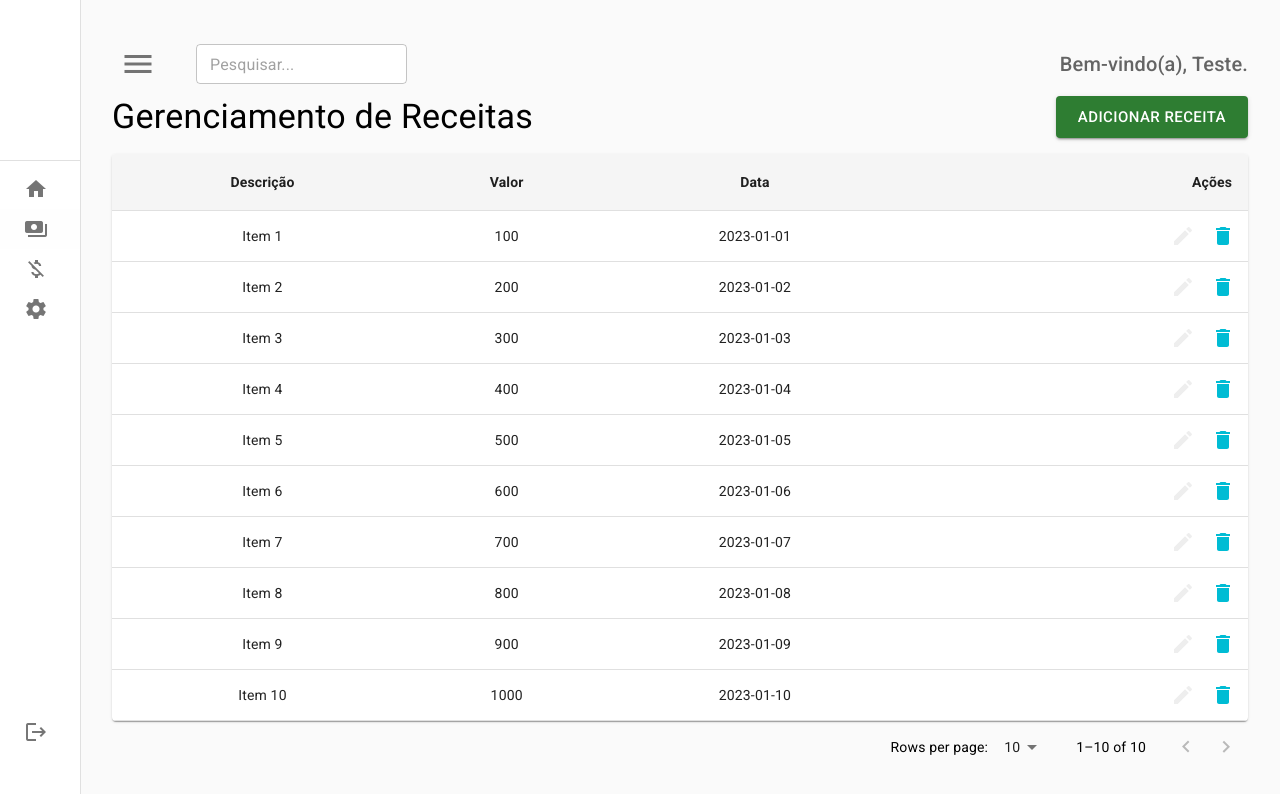
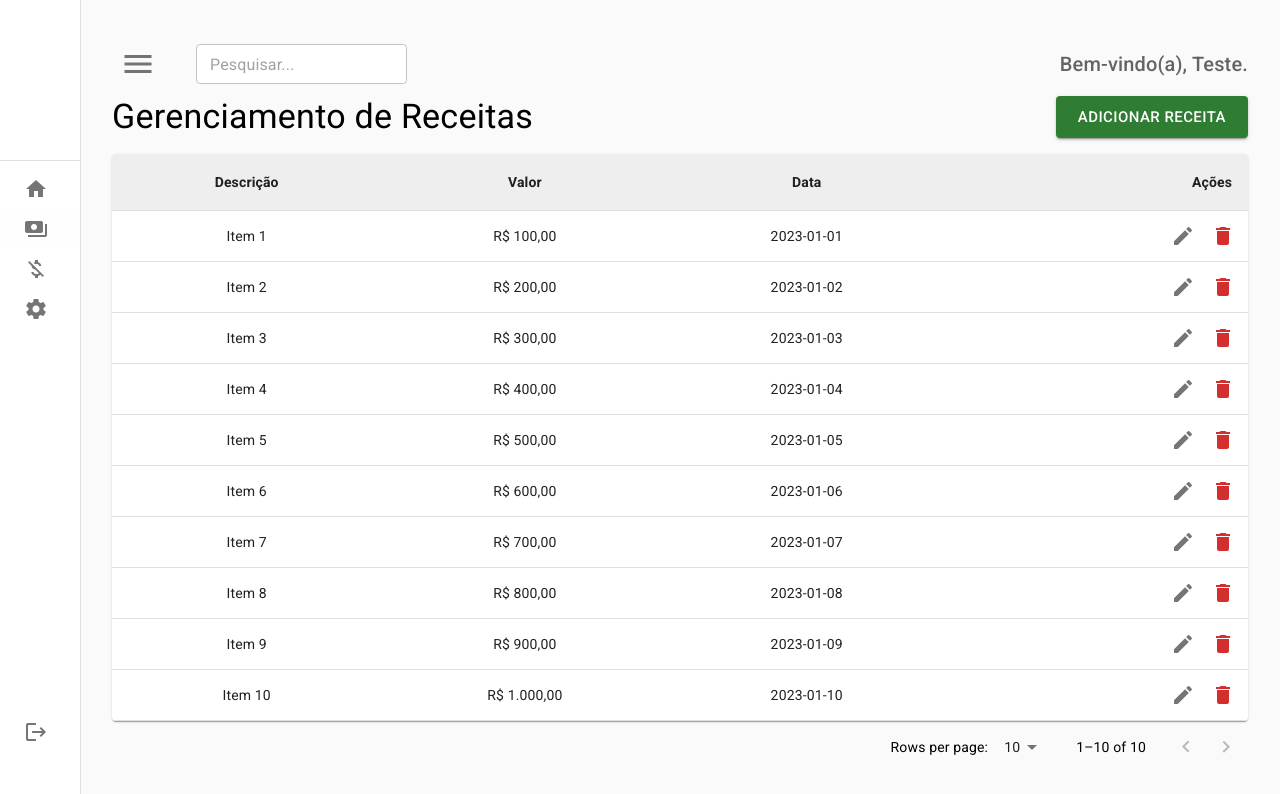
Before and after one commit to AndersonExner/Financial-App-Front, a React (Create React App) app: page /payments in a window 1280 px wide. Shown: the top 794 px of the page. Built offline with nearby package versions, Linux system fonts and the light colour scheme.

Commit message:
adjust table style

```diff
--- a/src/shared/components/Table/Table.tsx
+++ b/src/shared/components/Table/Table.tsx
@@ -14,11 +14,11 @@ import EditIcon from "@mui/icons-material/Edit";
 import DeleteIcon from "@mui/icons-material/Delete";
 
 export interface ITableValuesItem {
-    id: number,
-    description: string,
-    value: number,
-    date: string
-};
+    id: number;
+    description: string;
+    value: number;
+    date: string;
+}
 
 interface TableValuesProps {
     headers: string[];
@@ -42,6 +42,10 @@ export const TableValues: React.FC<TableValuesProps> = ({ headers, data, onEdit,
 
     const paginatedData = data.slice(page * rowsPerPage, page * rowsPerPage + rowsPerPage);
 
+    const formatCurrency = (value: number) => {
+        return value.toLocaleString('pt-BR', { style: 'currency', currency: 'BRL' });
+    };
+
     return (
         <Box sx={{ display: 'flex', flexDirection: 'column', mt: 2 }}>
             <TableContainer component={Paper} sx={{ flex: 1, overflowY: 'auto' }}>
@@ -53,7 +57,7 @@ export const TableValues: React.FC<TableValuesProps> = ({ headers, data, onEdit,
                                     key={index}
                                     sx={{
                                         fontWeight: 'bold',
-                                        backgroundColor: '#f5f5f5',
+                                        backgroundColor: 'primary.main',
                                         padding: '8px',
                                         textAlign: 'center'
                                     }}
@@ -64,7 +68,7 @@ export const TableValues: React.FC<TableValuesProps> = ({ headers, data, onEdit,
                             <TableCell
                                 sx={{
                                     fontWeight: 'bold',
-                                    backgroundColor: '#f5f5f5',
+                                    backgroundColor: 'primary.main',
                                     textAlign: 'right'
                                 }}
                             >
@@ -75,16 +79,23 @@ export const TableValues: React.FC<TableValuesProps> = ({ headers, data, onEdit,
                     <TableBody>
                         {paginatedData.length > 0 ? (
                             paginatedData.map((item) => (
-                                <TableRow key={item.id}>
+                                <TableRow
+                                    key={item.id}
+                                    sx={{
+                                        '&:hover': {
+                                            backgroundColor: '#f5f5f5',
+                                        },
+                                    }}
+                                >
                                     <TableCell sx={{ padding: '5px', textAlign: 'center' }}>{item.description}</TableCell>
-                                    <TableCell sx={{ padding: '5px', textAlign: 'center' }}>{item.value}</TableCell>
+                                    <TableCell sx={{ padding: '5px', textAlign: 'center' }}>{formatCurrency(item.value)}</TableCell>
                                     <TableCell sx={{ padding: '5px', textAlign: 'center' }}>{item.date}</TableCell>
                                     <TableCell sx={{ padding: '5px', textAlign: 'right' }}>
                                         <IconButton onClick={() => onEdit(item.id)} color="primary">
-                                            <EditIcon />
+                                            <EditIcon color="action" />
                                         </IconButton>
                                         <IconButton onClick={() => onDelete(item.id)} color="secondary">
-                                            <DeleteIcon />
+                                            <DeleteIcon color="error" />
                                         </IconButton>
                                     </TableCell>
                                 </TableRow>
```
